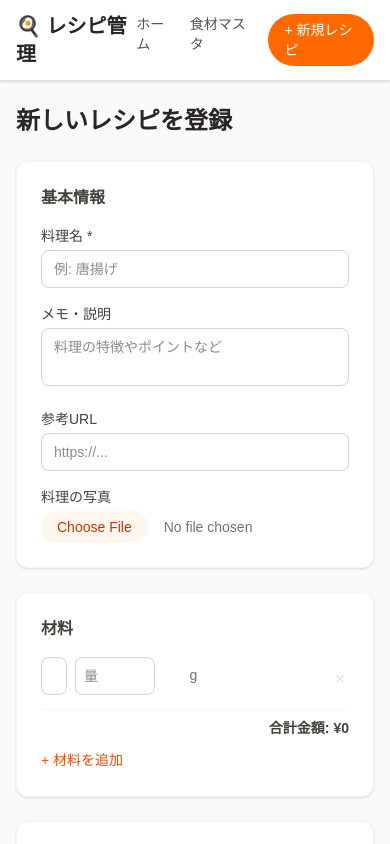
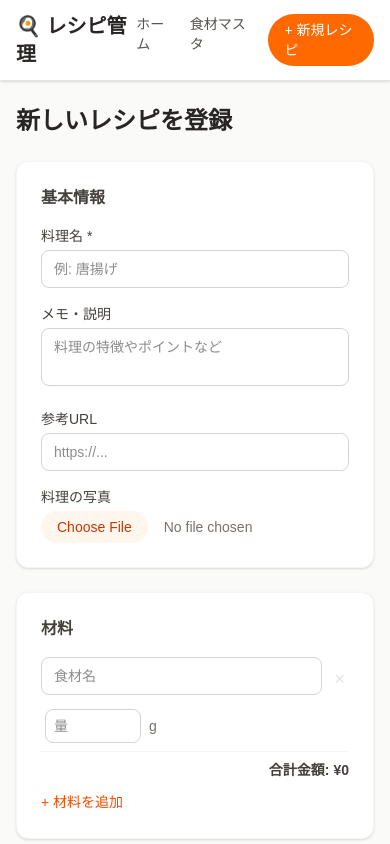
Before and after one commit to kazumaru2060/recipe-app, a Next.js app: page /recipe/new in a window 390 px wide. Shown: the top 844 px of the page. Built offline with nearby package versions, Linux system fonts and the light colour scheme.

Commit message:
Improve ingredient input layout for mobile
Split ingredient row into two lines:
- Line 1: ingredient name (full width) + delete button
- Line 2: amount + unit + cost
This ensures at least 6 full-width Japanese characters are visible
in the ingredient name field on smartphones.

```diff
--- a/src/app/recipe/new/page.tsx
+++ b/src/app/recipe/new/page.tsx
@@ -266,6 +266,7 @@ export default function NewRecipePage() {
           <div className="space-y-3">
             {ingredients.map((row, i) => (
               <div key={row.key} className="space-y-2">
+                {/* 1行目：食材名 ＋ 削除ボタン */}
                 <div className="flex gap-2 items-start">
                   <div className="relative flex-1">
                     <input
@@ -290,23 +291,26 @@ export default function NewRecipePage() {
                       </div>
                     )}
                   </div>
-                  <input
-                    type="number" value={row.amount}
-                    onChange={e => setIngredients(prev => prev.map(r => r.key === row.key ? { ...r, amount: e.target.value } : r))}
-                    placeholder="量"
-                    className="w-20 border border-stone-300 rounded-lg px-2 py-2 text-sm focus:outline-none focus:ring-2 focus:ring-orange-400"
-                    step="any" min="0"
-                  />
-                  <div className="w-16 text-center py-2 text-sm text-stone-500">{row.unit}</div>
-                  <div className="w-24 text-right py-2 text-sm font-medium text-orange-600">
-                    {calcCost(row) != null ? `¥${Math.round(calcCost(row)!).toLocaleString()}` : ''}
-                  </div>
                   <button
                     type="button"
                     onClick={() => setIngredients(prev => prev.filter(r => r.key !== row.key))}
                     disabled={ingredients.length === 1}
                     className="text-stone-400 hover:text-red-500 px-1 py-2 text-lg disabled:opacity-30"
                   >×</button>
+                </div>
+                {/* 2行目：量 ＋ 単位 ＋ コスト */}
+                <div className="flex gap-2 items-center pl-1">
+                  <input
+                    type="number" value={row.amount}
+                    onChange={e => setIngredients(prev => prev.map(r => r.key === row.key ? { ...r, amount: e.target.value } : r))}
+                    placeholder="量"
+                    className="w-24 border border-stone-300 rounded-lg px-2 py-1.5 text-sm focus:outline-none focus:ring-2 focus:ring-orange-400"
+                    step="any" min="0"
+                  />
+                  <span className="text-sm text-stone-500">{row.unit}</span>
+                  <span className="flex-1 text-right text-sm font-medium text-orange-600">
+                    {calcCost(row) != null ? `¥${Math.round(calcCost(row)!).toLocaleString()}` : ''}
+                  </span>
                 </div>
 
                 {row.isNew && !row.ingredientId && (
```
